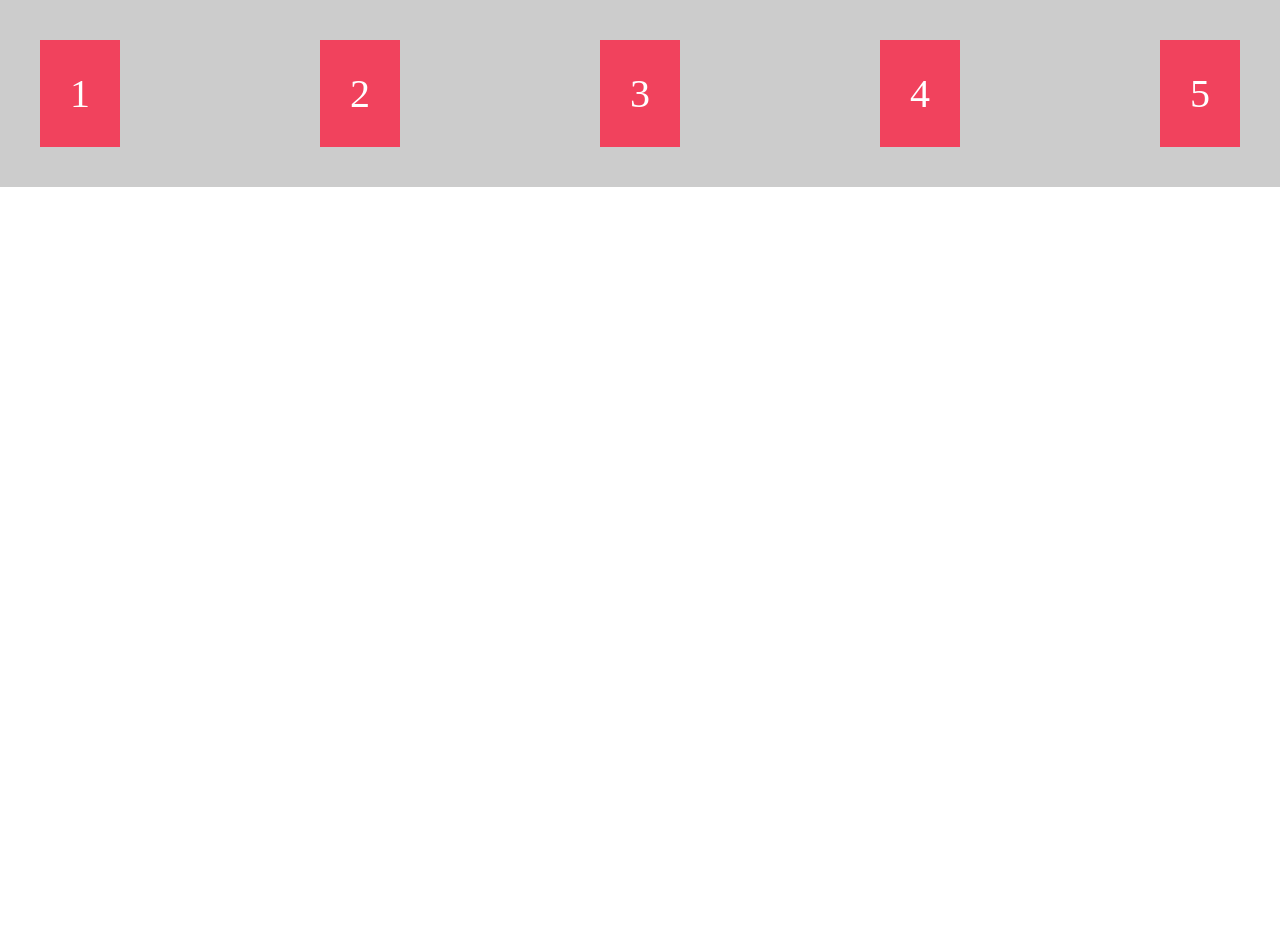
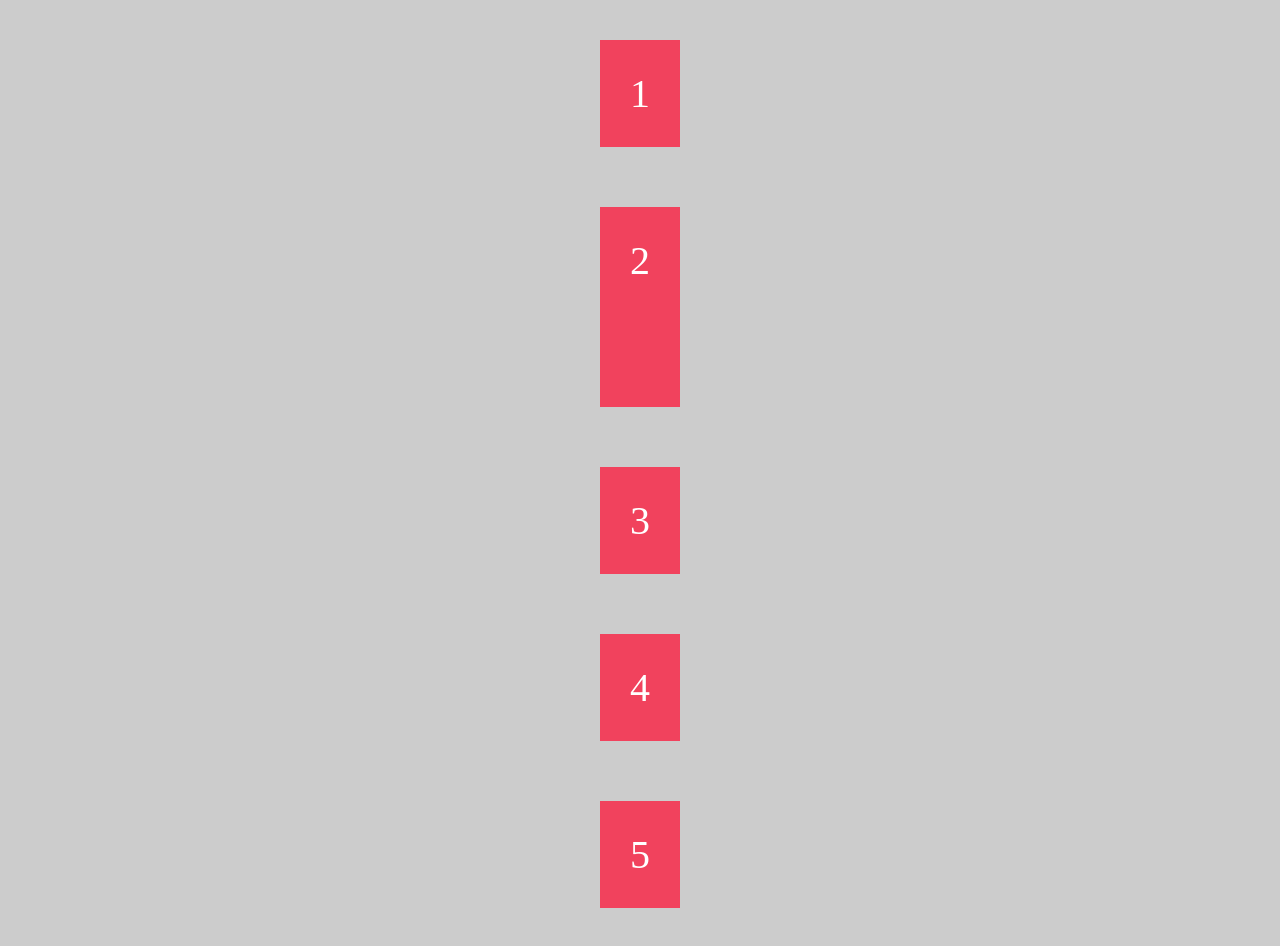
Before and after one commit to H-Vasq/Flexbox-Practice, a plain HTML site: page YT JS Devs/index.html in a window 1280 px wide. Before the commit the page ends 800 px from the top, so only its background shows below. Drawn offline with Linux system fonts and the light colour scheme.

Commit message:
test and run tutorial 2

```diff
--- a/YT JS Devs/index.html
+++ b/YT JS Devs/index.html
@@ -9,9 +9,9 @@
 <body>
     <div class="container">
         <div class="item">1</div>
-        <div class="item">2</div>
+        <div class="item i2">2</div>
         <div class="item">3</div>
-        <div class="item">4</div>
+        <div class="item i4">4</div>
         <div class="item">5</div>
     </div>
 
--- a/YT JS Devs/style.css
+++ b/YT JS Devs/style.css
@@ -9,8 +9,9 @@
     padding: 10px;
 
     display: flex;
-    flex-direction: row;
-    justify-content: space-between;
+    flex-direction: column;
+    justify-content: center;
+    align-items: center;
 }
 
 .item {
@@ -20,3 +21,11 @@
     color: #fff;
     font-size: 40px;
 }
+
+.i2 {
+    height: 200px;
+}
+
+.i4 {
+   /* font-size: 90px; */
+}
```
